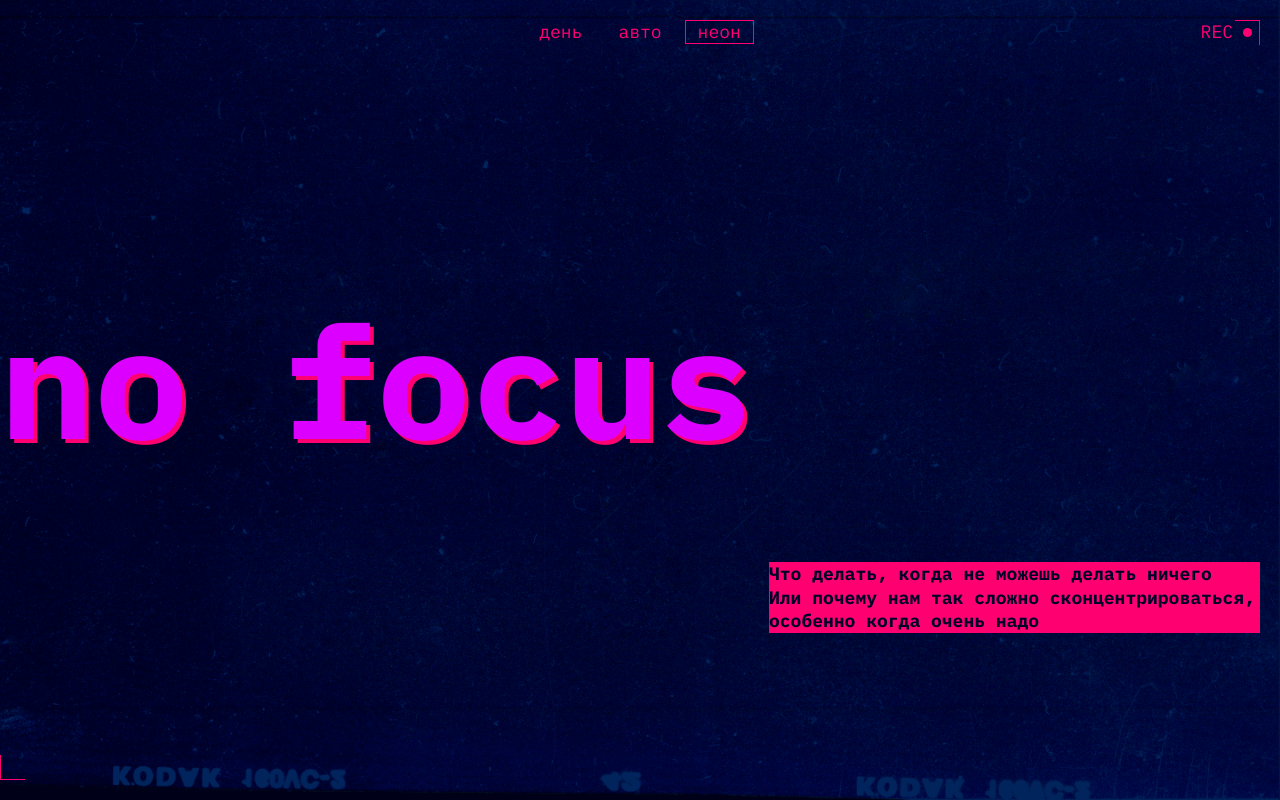
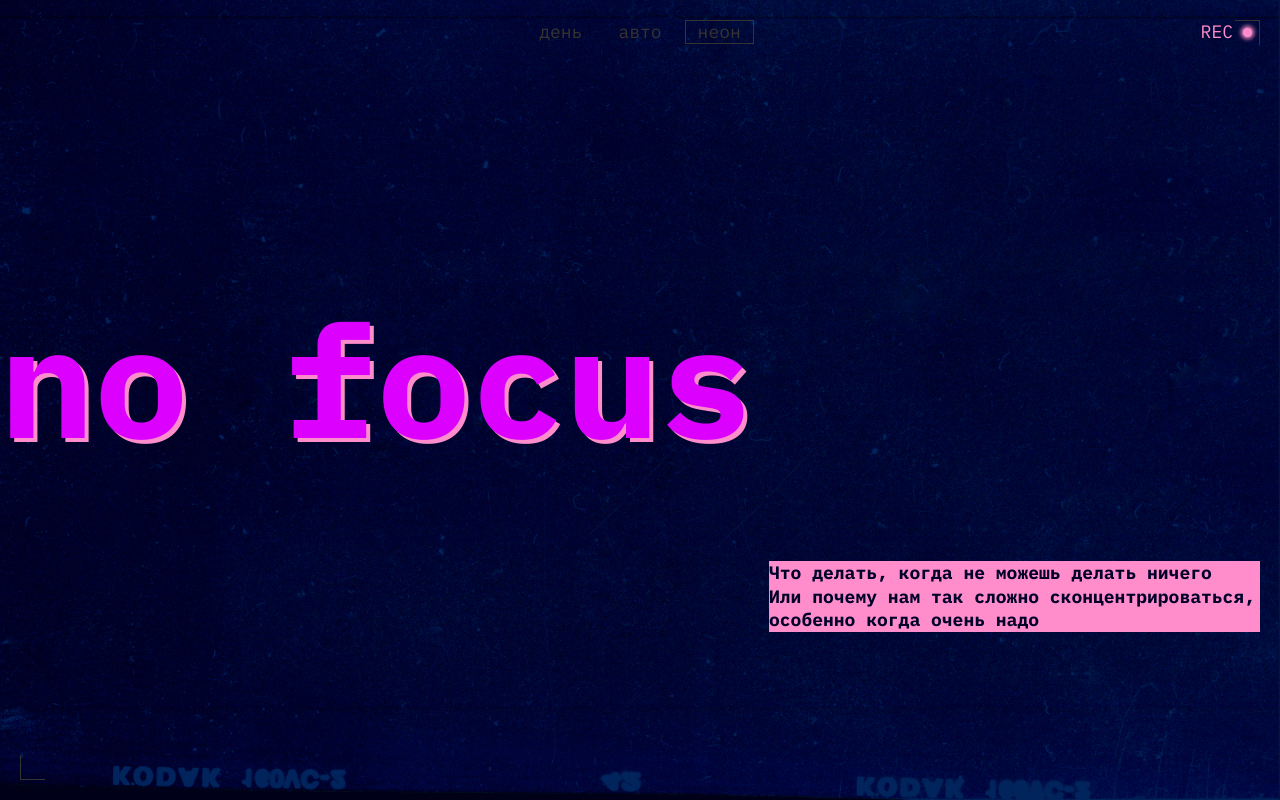
Before and after one commit to Nimosik/slozhno-sosredotochitsya-fd, a plain HTML site: page index.html in a window 1280 px wide. Both pictures are taken after a click on the button "неон". Shown: the top 800 px of the page. Drawn offline with Linux system fonts and the light colour scheme.

Commit message:
a new hop

```diff
--- a/styles/dark.css
+++ b/styles/dark.css
@@ -9,11 +9,8 @@
     Так стили написанные ниже будут иметь больший вес,
     чем стили в медиазапросе предпочтений пользователя
   */
-  --text-color: var(--color-pink-2, #f1b2ce);
   --brand-color: var(--color-purple-1, #db00ff);
-  --secondary-color: var(--color-purple-2, #ff0070);
   --secondary-color-o-40: var(--color-purple-2-o-40, #ff007040);
-  --accent-color: var(--color-purple-2, #ff0070);
   --highlight-color: var(--color-black-1, #000028);
   --page-background-color: var(--color-black-1, #000028);
   --page-background-image: url("../images/cover-image-dark.png");
@@ -22,7 +19,6 @@
 
 @media (prefers-color-scheme: dark) {
   :root {
-    --text-color: var(--color-pink-2, #f1b2ce);
     --brand-color: var(--color-purple-1, #db00ff);
     --secondary-color: var(--color-purple-2, #ff0070);
     --secondary-color-o-40: var(--color-purple-2-o-40, #ff007040);
--- a/styles/light.css
+++ b/styles/light.css
@@ -24,7 +24,6 @@
   :root {
     --accent-color: var(--color-pink-4, #ff8dcb);
     --brand-color: var(--color-pink-3, #ffc2e6);
-    --text-color: var(--color-black-2, #353430);
     --secondary-color: var(--color-black-2, #353430);
     --highlight-color: var(--color-black-2, #353430);
     --secondary-color-o-40: var(--color-black-2-o-40, #35343040);
--- a/styles/style.css
+++ b/styles/style.css
@@ -2,7 +2,7 @@
 
 .page {
   color: var(--text-color, #f1b2ce);
-  font-family: var(--page-font-family, "IBM Plex mono", monospace);
+  font-family: var(--page-font-family, "IBM Plex mono"), monospace;
   font-size: 18px;
   line-height: 23.4px;
   background-color: var(--page-background-color, #fff);
@@ -25,11 +25,13 @@
   );
   background-size: cover;
   background-position: center;
+  position: relative;
 }
 
 .decorated-zone::before,
 .decorated-zone::after {
   content: "";
+  position: absolute;
   inline-size: 25px;
   block-size: 25px;
 }
@@ -41,11 +43,14 @@
   inset-block-start: clamp(10px, 0.0286rem + 2.5445vw, 20px);
   justify-self: end;
   align-self: start;
+  position: absolute;
 }
 
 .decorated-zone::after {
   border-inline-start: 1px solid var(--secondary-color, #ff0070);
   border-block-end: 1px solid var(--secondary-color, #ff0070);
+  inset-inline-start: clamp(10px, 0.0286rem + 2.5445vw, 20px);
+  inset-block-end: clamp(10px, 0.0286rem + 2.5445vw, 20px);
   justify-self: start;
   align-self: end;
 }
@@ -66,6 +71,7 @@
   background: var(--accent-color, #ff0070);
   inline-size: 9px;
   block-size: 9px;
+  box-shadow: 0px 0px 4px 2px var(--accent-color);
 }
 
 .rec-decor::before {
@@ -77,7 +83,7 @@
 .header__theme-menu {
   justify-self: end;
   align-self: start;
-  margin-top: 39px;
+  margin-top: 65px;
   color: var(--secondary-color);
   cursor: pointer;
 }
@@ -89,6 +95,7 @@
 }
 
 .header__theme-menu-button {
+  appearance: none;
   border: 1px solid transparent;
   padding: 2px 12px;
   color: var(--secondary-color, #ff0070);
@@ -153,6 +160,14 @@
   text-shadow: 2px 2px 0 var(--accent-color, #ff0070);
 }
 
+.link.shadow-decor:hover {
+  text-decoration: underline;
+}
+
+.link.shadow-decor:focus {
+  border: 1px solid var(--text-color, #F1B2CE);
+}
+
 .section {
   display: grid;
   gap: 20px;
@@ -160,6 +175,10 @@
 
 .section-how__title {
   margin-block-end: 20px;
+}
+
+h4.title {
+  font-weight: 400;
 }
 
 .articles-list {
@@ -205,6 +224,7 @@
   height: 100vh;
   min-height: 668px;
   display: grid;
+  position: relative;
   padding: clamp(10px, 0.0286rem + 2.5445vw, 20px);
 }
 
@@ -214,7 +234,7 @@
   text-shadow: 4px 4px 0 var(--accent-color);
   line-height: 83%;
   font-weight: 700;
-  margin-block-start: 125px;
+  align-self: center;
 }
 
 @media (width >= 768px) {
@@ -267,12 +287,6 @@
     grid-row-start: span 2;
   }
 
-  .header {
-    padding: 0;
-    padding-right: 20px;
-    display: grid;
-  }
-
   .header__theme-menu {
     margin-block-start: 170px;
     margin-block-end: 70px;
@@ -281,11 +295,15 @@
   .page__title {
     font-size: clamp(7.5rem, 0.5625rem + 14.4531vw, 9.8125rem);
     align-self: flex-start;
-    margin-block-start: 100px;
+    margin-block-start: 110px;
+  }
+
+  .header {
+    padding: 20px 20px 20px 0;
   }
 
   .header__title {
-    margin-block-start: 45px;
+    margin-block-start: 160px;
     justify-self: end;
     inline-size: clamp(364px, calc(100% / 2 - 10px), 491px);
   }
@@ -295,17 +313,21 @@
     padding: 60px 20px;
   }
 
+  .footer {
+    position: relative;
+    padding: 0;
+  }
+
   .footer__title {
     justify-self: center;
     align-self: center;
-    margin-block-end: 139px;
+    font-size: clamp(7.5rem, 0.5625rem + 14.4531vw, 9.8125rem);
   }
 }
 
 @media (width >= 1024px) {
   .page__title {
-    text-shadow: 4px 4px 0 var(--color-purple-2, #ff0070);
-    margin-block-start: 270px;
+    margin-block-start: 200px;
   }
 
   .section-how__articles-list {
@@ -336,22 +358,16 @@
   }
 
   .header {
-    padding: 20px 20px 20px 0px;
+    padding: 20px 20px 0 0;
   }
 
   .header__theme-menu {
     justify-self: center;
     margin-inline-start: 20px;
     margin-block-start: 0;
-    margin-block-end: 215px;
-    position: absolute;
   }
 
   .header__theme-menu-list {
     flex-direction: row;
   }
-
-  .footer__title {
-    font-size: 157px;
-  }
 }
--- a/styles/variables.css
+++ b/styles/variables.css
@@ -3,6 +3,16 @@
   и их переопределение под различные устройства
 */
 :root {
+  --color-pink-1: #fff1f7;
+  --color-pink-3: #ffc2e6;
+  --color-pink-4: #ff8dcb;
+  --color-purple-1: #db00ff;
+  --color-purple-2: #ff0070;
+  --color-purple-2-o-40: #ff007040;
+  --color-black-1: #000028;
+  --color-black-2: #353430;
+  --color-black-2-o-40: #35343040;
+
   --brand-color: #db00ff;
   --page-font-family: "IBM Plex mono", monospace;
   --secondary-color-o-40: #ff007040;
```
Also changed, not shown: 2 other files.
